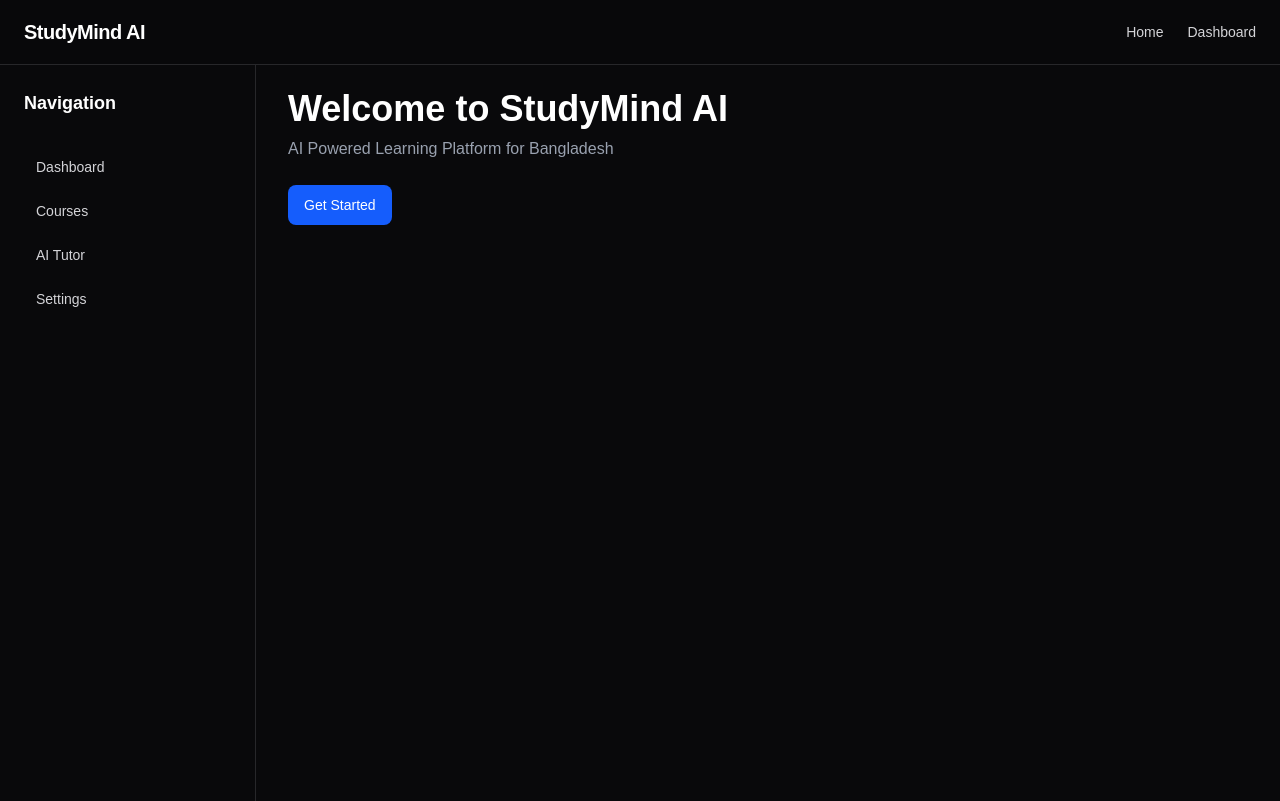
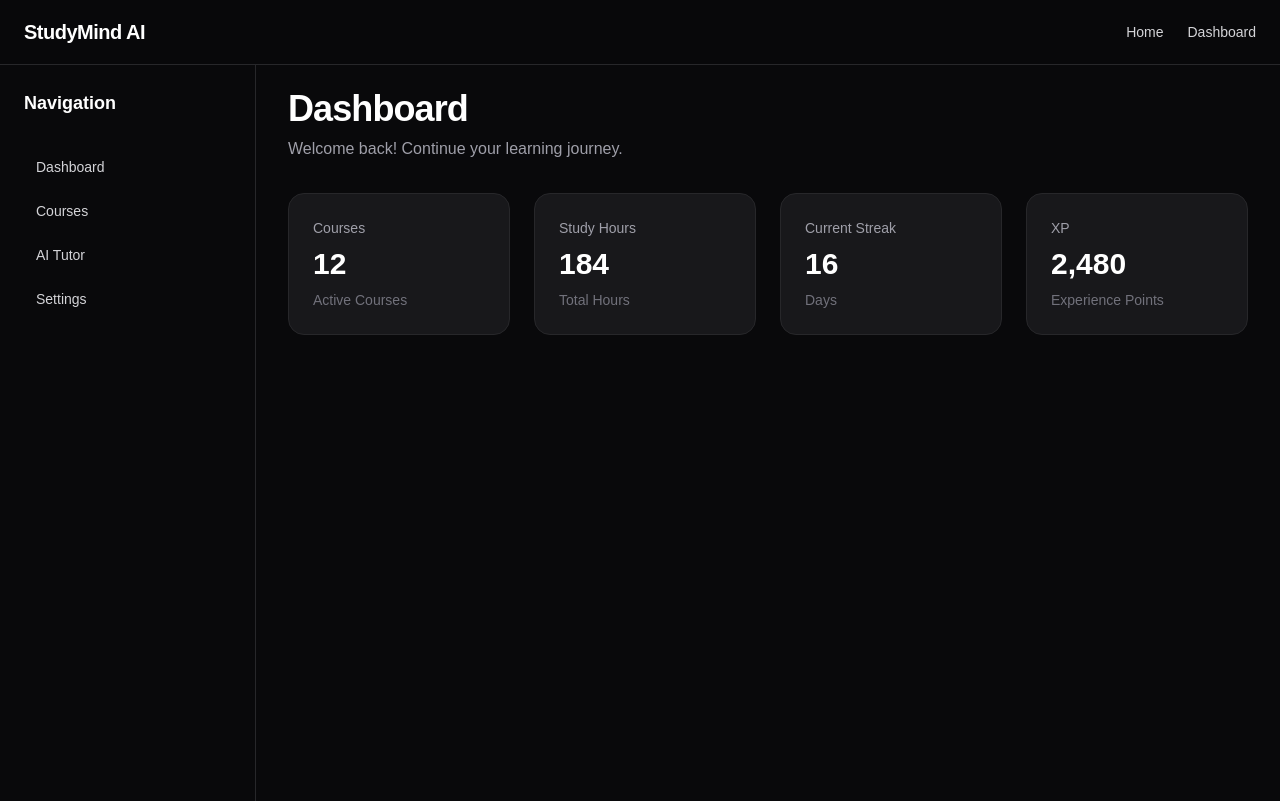
Before and after one commit to studymindlabs/studymind-ai, a Next.js app: page / in a window 1280 px wide. Built offline with nearby package versions, Linux system fonts and the light colour scheme.

Commit message:
feat: dashboard v1 completed

```diff
--- a/app/page.tsx
+++ b/app/page.tsx
@@ -1,26 +1,20 @@
 import { MainLayout } from "@/components/layout/main-layout";
 import { PageContainer } from "@/components/layout/page-container";
-import { Button } from "@/components/ui/button/button";
+import {
+  DashboardHeader,
+  DashboardOverview,
+} from "@/components/features/dashboard";
 
 export default function HomePage() {
   return (
     <MainLayout>
       <PageContainer>
-        <div className="space-y-6">
-          <div>
-            <h1 className="text-4xl font-bold">
-              Welcome to StudyMind AI
-            </h1>
+        <DashboardHeader
+          title="Dashboard"
+          subtitle="Welcome back! Continue your learning journey."
+        />
 
-            <p className="mt-2 text-gray-400">
-              AI Powered Learning Platform for Bangladesh
-            </p>
-          </div>
-
-          <Button>
-            Get Started
-          </Button>
-        </div>
+        <DashboardOverview />
       </PageContainer>
     </MainLayout>
   );
--- /dev/null
+++ b/components/features/dashboard/components/dashboard-header.tsx
@@ -0,0 +1,23 @@
+interface DashboardHeaderProps {
+  title: string;
+  subtitle?: string;
+}
+
+export function DashboardHeader({
+  title,
+  subtitle,
+}: DashboardHeaderProps) {
+  return (
+    <div className="mb-8">
+      <h1 className="text-4xl font-bold tracking-tight text-white">
+        {title}
+      </h1>
+
+      {subtitle && (
+        <p className="mt-2 text-zinc-400">
+          {subtitle}
+        </p>
+      )}
+    </div>
+  );
+}
--- /dev/null
+++ b/components/features/dashboard/components/dashboard-overview.tsx
@@ -0,0 +1,32 @@
+import { DashboardGrid } from "@/components/shared/dashboard-grid/dashboard-grid";
+import { StatCard } from "@/components/shared/stat-card/stat-card";
+
+export function DashboardOverview() {
+  return (
+    <DashboardGrid>
+      <StatCard
+        title="Courses"
+        value="12"
+        description="Active Courses"
+      />
+
+      <StatCard
+        title="Study Hours"
+        value="184"
+        description="Total Hours"
+      />
+
+      <StatCard
+        title="Current Streak"
+        value="16"
+        description="Days"
+      />
+
+      <StatCard
+        title="XP"
+        value="2,480"
+        description="Experience Points"
+      />
+    </DashboardGrid>
+  );
+}
--- /dev/null
+++ b/components/features/dashboard/index.ts
@@ -0,0 +1,2 @@
+export * from "./components/dashboard-header";
+export * from "./components/dashboard-overview";
--- /dev/null
+++ b/components/shared/dashboard-grid/dashboard-grid.tsx
@@ -0,0 +1,22 @@
+import { cn } from "@/lib/utils";
+
+import type { DashboardGridProps } from "./dashboard-grid.types";
+
+export function DashboardGrid({
+  children,
+  className,
+}: DashboardGridProps) {
+  return (
+    <section
+      className={cn(
+        "grid gap-6",
+        "grid-cols-1",
+        "sm:grid-cols-2",
+        "xl:grid-cols-4",
+        className
+      )}
+    >
+      {children}
+    </section>
+  );
+}
--- /dev/null
+++ b/components/shared/dashboard-grid/dashboard-grid.types.ts
@@ -0,0 +1,5 @@
+import type { PropsWithChildren } from "react";
+
+export interface DashboardGridProps extends PropsWithChildren {
+  className?: string;
+}
--- /dev/null
+++ b/components/shared/stat-card/stat-card.tsx
@@ -0,0 +1,66 @@
+import { cn } from "@/lib/utils";
+
+import type { StatCardProps } from "./stat-card.types";
+
+export function StatCard({
+  title,
+  value,
+  description,
+  icon,
+  trend,
+  className,
+}: StatCardProps) {
+  return (
+    <div
+      className={cn(
+        "rounded-2xl",
+        "border border-zinc-800",
+        "bg-zinc-900",
+        "p-6",
+        "transition-all duration-300",
+        "hover:border-blue-500/50",
+        "hover:shadow-lg hover:shadow-blue-500/10",
+        className
+      )}
+    >
+      <div className="flex items-start justify-between">
+        <div>
+          <p className="text-sm text-zinc-400">
+            {title}
+          </p>
+
+          <h3 className="mt-2 text-3xl font-bold text-white">
+            {value}
+          </h3>
+
+          {description && (
+            <p className="mt-2 text-sm text-zinc-500">
+              {description}
+            </p>
+          )}
+        </div>
+
+        {icon && (
+          <div className="rounded-xl bg-blue-600/10 p-3 text-blue-400">
+            {icon}
+          </div>
+        )}
+      </div>
+
+      {trend && (
+        <div className="mt-6">
+          <span
+            className={cn(
+              "text-sm font-medium",
+              trend.positive
+                ? "text-emerald-400"
+                : "text-red-400"
+            )}
+          >
+            {trend.value}
+          </span>
+        </div>
+      )}
+    </div>
+  );
+}
--- /dev/null
+++ b/components/shared/stat-card/stat-card.types.ts
@@ -0,0 +1,13 @@
+import type { ReactNode } from "react";
+
+export interface StatCardProps {
+  title: string;
+  value: string | number;
+  description?: string;
+  icon?: ReactNode;
+  trend?: {
+    value: string;
+    positive?: boolean;
+  };
+  className?: string;
+}
```
